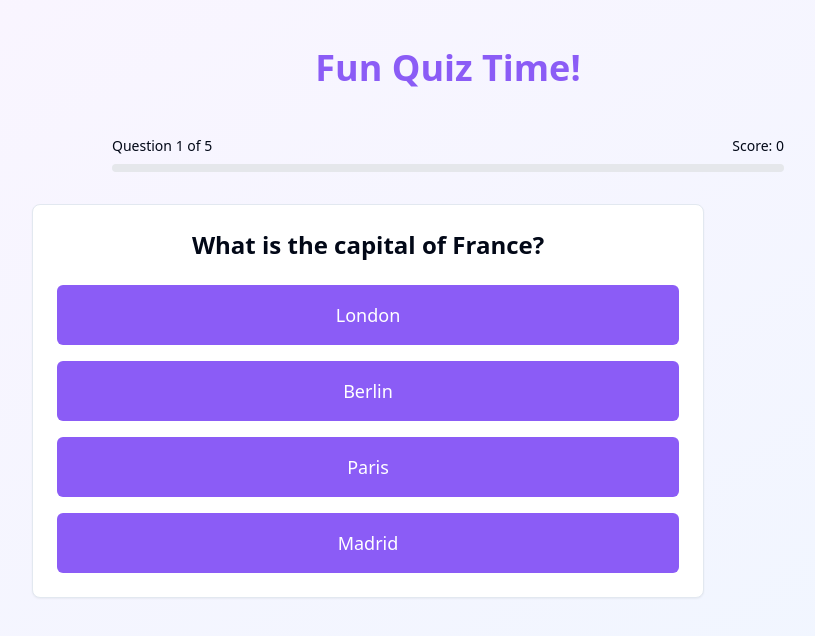
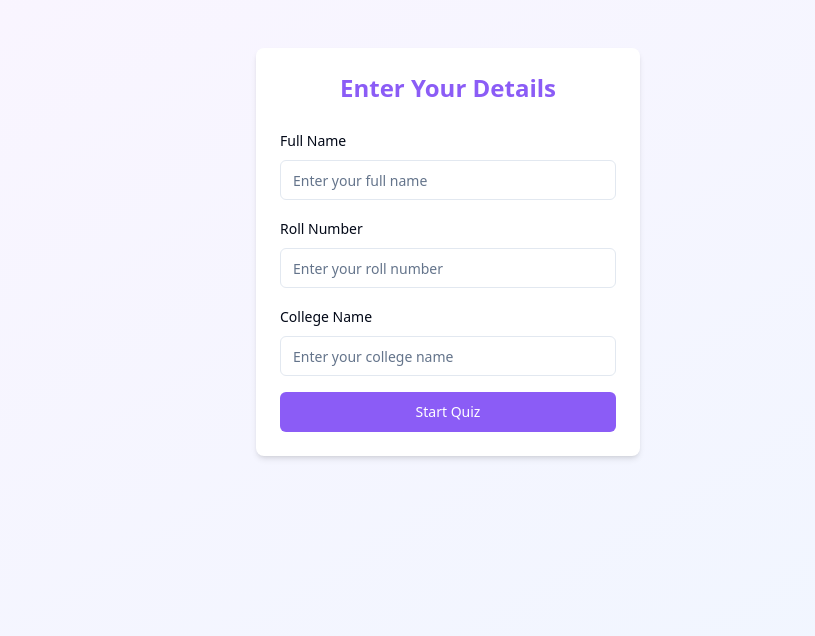
Before and after one commit to rajkumar8757/quizzy-hosting, a React (Vite) app: page / in a window 1280 px wide. Shown: the top 636 px of the page, without its empty margins (192-1007 px from the left). Built offline with nearby package versions, Linux system fonts and the light colour scheme.

Commit message:
Add user details form
Implement a form to collect user details such as name, roll number, and college name before accessing the quiz.
[skip gpt_engineer]

```diff
--- /dev/null
+++ b/src/components/UserDetailsForm.tsx
@@ -0,0 +1,88 @@
+import React from "react";
+import { Button } from "./ui/button";
+import { Input } from "./ui/input";
+import { Form, FormControl, FormField, FormItem, FormLabel, FormMessage } from "./ui/form";
+import { useForm } from "react-hook-form";
+import { z } from "zod";
+import { zodResolver } from "@hookform/resolvers/zod";
+
+const userDetailsSchema = z.object({
+  name: z.string().min(2, "Name must be at least 2 characters"),
+  rollNo: z.string().min(1, "Roll number is required"),
+  collegeName: z.string().min(2, "College name must be at least 2 characters"),
+});
+
+type UserDetails = z.infer<typeof userDetailsSchema>;
+
+interface UserDetailsFormProps {
+  onSubmit: (data: UserDetails) => void;
+}
+
+export const UserDetailsForm = ({ onSubmit }: UserDetailsFormProps) => {
+  const form = useForm<UserDetails>({
+    resolver: zodResolver(userDetailsSchema),
+    defaultValues: {
+      name: "",
+      rollNo: "",
+      collegeName: "",
+    },
+  });
+
+  return (
+    <div className="min-h-screen bg-gradient-to-br from-purple-50 to-blue-50 py-12 px-4">
+      <div className="container max-w-md mx-auto">
+        <div className="bg-white rounded-lg shadow-md p-6">
+          <h2 className="text-2xl font-bold text-center text-primary mb-6">
+            Enter Your Details
+          </h2>
+          <Form {...form}>
+            <form onSubmit={form.handleSubmit(onSubmit)} className="space-y-4">
+              <FormField
+                control={form.control}
+                name="name"
+                render={({ field }) => (
+                  <FormItem>
+                    <FormLabel>Full Name</FormLabel>
+                    <FormControl>
+                      <Input placeholder="Enter your full name" {...field} />
+                    </FormControl>
+                    <FormMessage />
+                  </FormItem>
+                )}
+              />
+              <FormField
+                control={form.control}
+                name="rollNo"
+                render={({ field }) => (
+                  <FormItem>
+                    <FormLabel>Roll Number</FormLabel>
+                    <FormControl>
+                      <Input placeholder="Enter your roll number" {...field} />
+                    </FormControl>
+                    <FormMessage />
+                  </FormItem>
+                )}
+              />
+              <FormField
+                control={form.control}
+                name="collegeName"
+                render={({ field }) => (
+                  <FormItem>
+                    <FormLabel>College Name</FormLabel>
+                    <FormControl>
+                      <Input placeholder="Enter your college name" {...field} />
+                    </FormControl>
+                    <FormMessage />
+                  </FormItem>
+                )}
+              />
+              <Button type="submit" className="w-full">
+                Start Quiz
+              </Button>
+            </form>
+          </Form>
+        </div>
+      </div>
+    </div>
+  );
+};
--- a/src/pages/Index.tsx
+++ b/src/pages/Index.tsx
@@ -3,9 +3,17 @@ import { questions } from "../data/quiz-questions";
 import { QuizCard } from "../components/QuizCard";
 import { QuizProgress } from "../components/QuizProgress";
 import { QuizComplete } from "../components/QuizComplete";
+import { UserDetailsForm } from "../components/UserDetailsForm";
 import type { QuizState } from "../types/quiz";
 
+interface UserDetails {
+  name: string;
+  rollNo: string;
+  collegeName: string;
+}
+
 const Index = () => {
+  const [userDetails, setUserDetails] = useState<UserDetails | null>(null);
   const [quizState, setQuizState] = useState<QuizState>({
     currentQuestionIndex: 0,
     score: 0,
@@ -41,14 +49,28 @@ const Index = () => {
       isCompleted: false,
       answers: [],
     });
+    setUserDetails(null);
   };
+
+  const handleUserDetailsSubmit = (details: UserDetails) => {
+    setUserDetails(details);
+    console.log("User details submitted:", details);
+  };
+
+  if (!userDetails) {
+    return <UserDetailsForm onSubmit={handleUserDetailsSubmit} />;
+  }
 
   return (
     <div className="min-h-screen bg-gradient-to-br from-purple-50 to-blue-50 py-12 px-4">
       <div className="container max-w-4xl mx-auto space-y-8">
-        <h1 className="text-4xl font-bold text-center text-primary mb-12">
-          Fun Quiz Time!
-        </h1>
+        <div className="text-center space-y-2">
+          <h1 className="text-4xl font-bold text-primary">Fun Quiz Time!</h1>
+          <p className="text-gray-600">Welcome, {userDetails.name}!</p>
+          <p className="text-sm text-gray-500">
+            {userDetails.rollNo} | {userDetails.collegeName}
+          </p>
+        </div>
 
         {!quizState.isCompleted ? (
           <>
```
